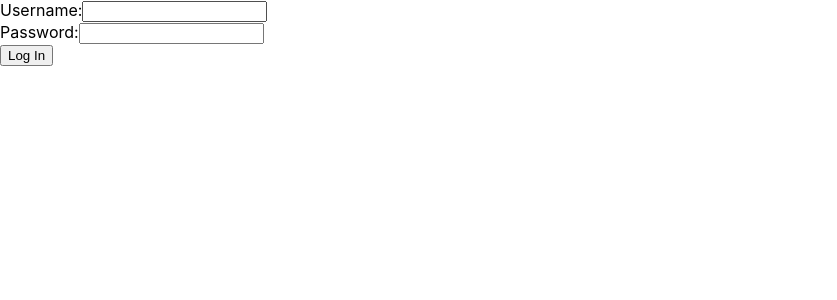
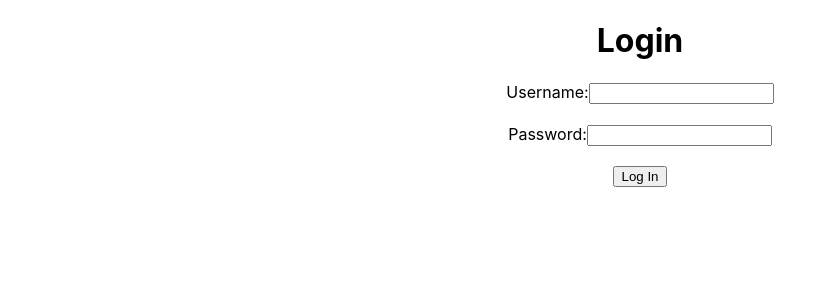
Before and after one commit to selinaceban/club-environment-system-front-end, a React (Create React App) app: page /Login in a window 1280 px wide. Shown: the top 300 px of the page, without its empty margins (0-837 px from the left). Built offline with nearby package versions, Linux system fonts and the light colour scheme.

Commit message:
Add a bit of css for login

```diff
--- a/src/Login.js
+++ b/src/Login.js
@@ -29,7 +29,8 @@ const Login = () => {
   };
 
   return (
-    <form onSubmit={handleSubmit}>
+    <form onSubmit={handleSubmit} className="login-wrapper">
+      <h1>Login</h1>
       <label>
         Username:
         <input type="text" value={username} onChange={handleUsernameChange} />
```
